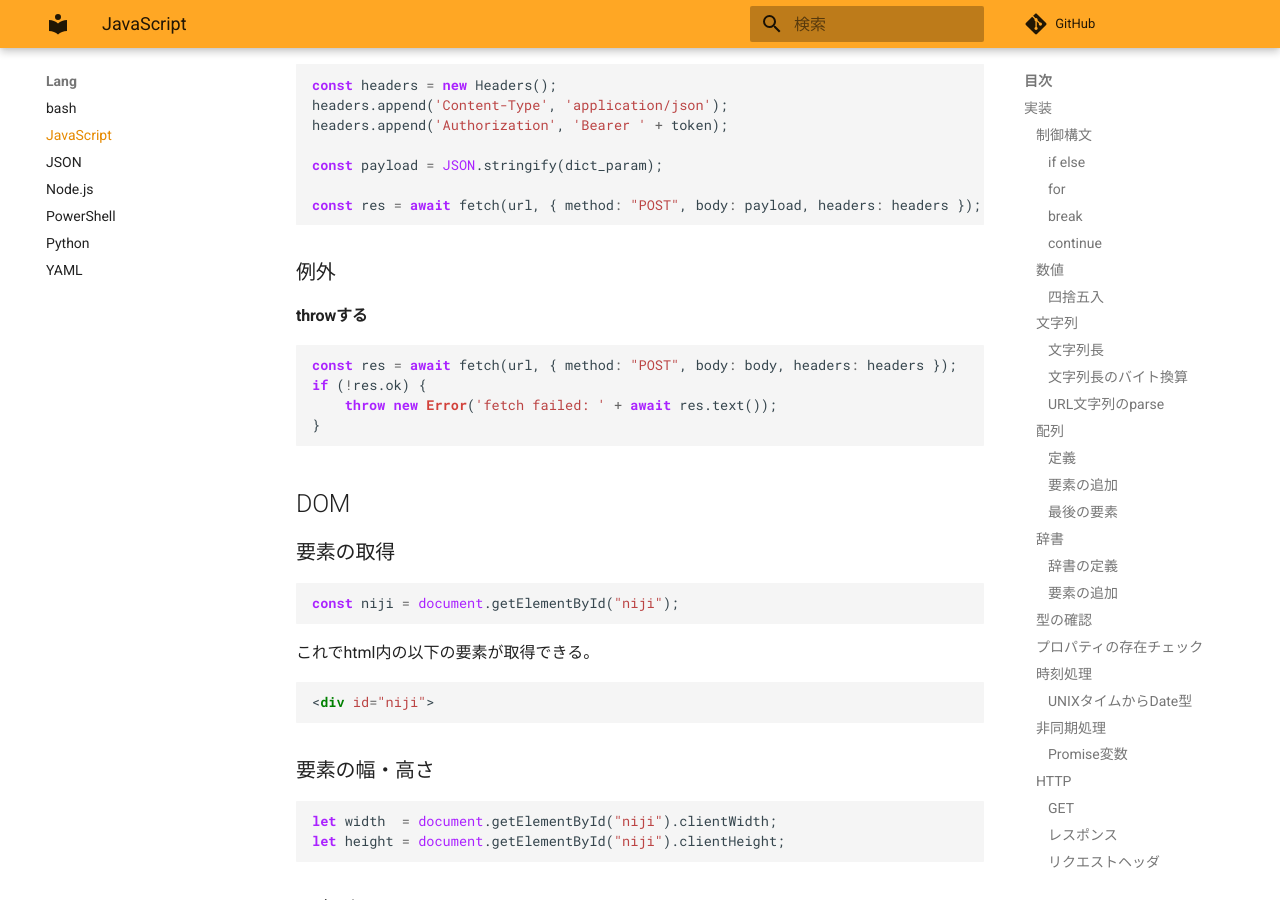
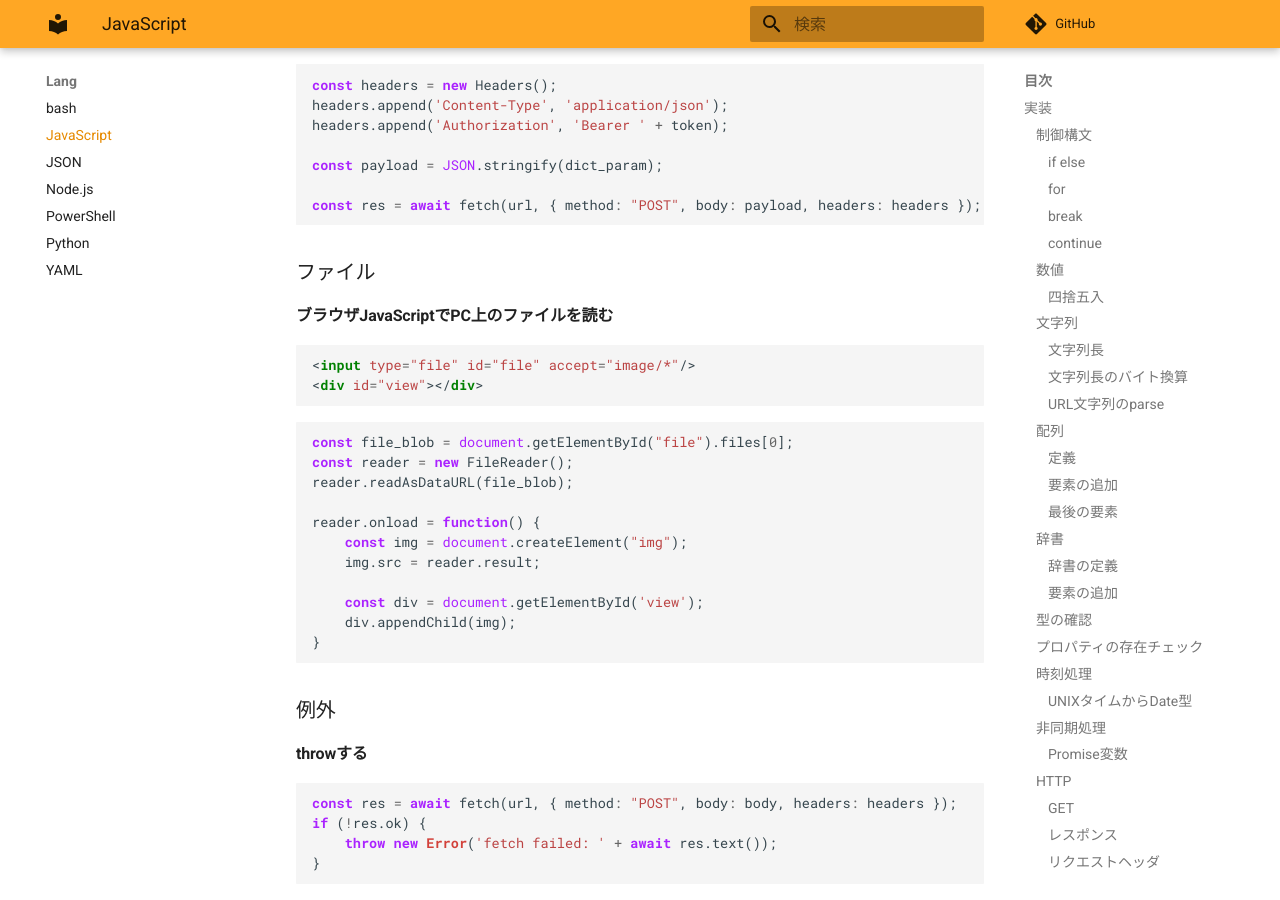
Before and after one commit to zaki-lknr/docs, an MkDocs documentation site: the page built from docs/lang/js.md, in a window 1280 px wide and 900 px high, scrolled down 5439 px. Built offline with MkDocs 1.6.1 and Material for MkDocs 9.7.7, drawn with Linux system fonts in a browser that asks for light colours; comment, search, counter and statistics services are not loaded.

Commit message:
add: lang/javascript: File API

````diff
--- a/docs/lang/js.md
+++ b/docs/lang/js.md
@@ -288,6 +288,29 @@ const payload = JSON.stringify(dict_param);
 const res = await fetch(url, { method: "POST", body: payload, headers: headers });
 ```
 
+### ファイル
+
+#### ブラウザJavaScriptでPC上のファイルを読む
+
+```html
+<input type="file" id="file" accept="image/*"/>
+<div id="view"></div>
+```
+
+```javascript
+const file_blob = document.getElementById("file").files[0];
+const reader = new FileReader();
+reader.readAsDataURL(file_blob);
+
+reader.onload = function() {
+    const img = document.createElement("img");
+    img.src = reader.result;
+
+    const div = document.getElementById('view');
+    div.appendChild(img);
+}
+```
+
 ### 例外
 
 #### throwする
````
